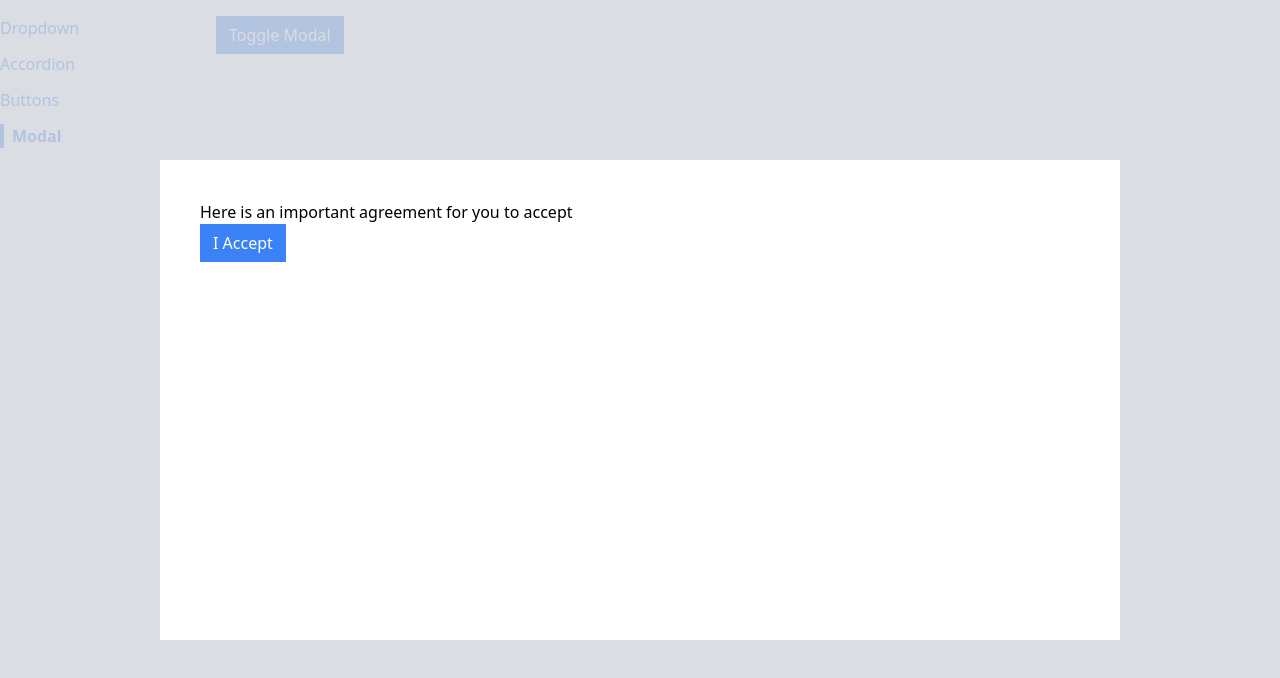
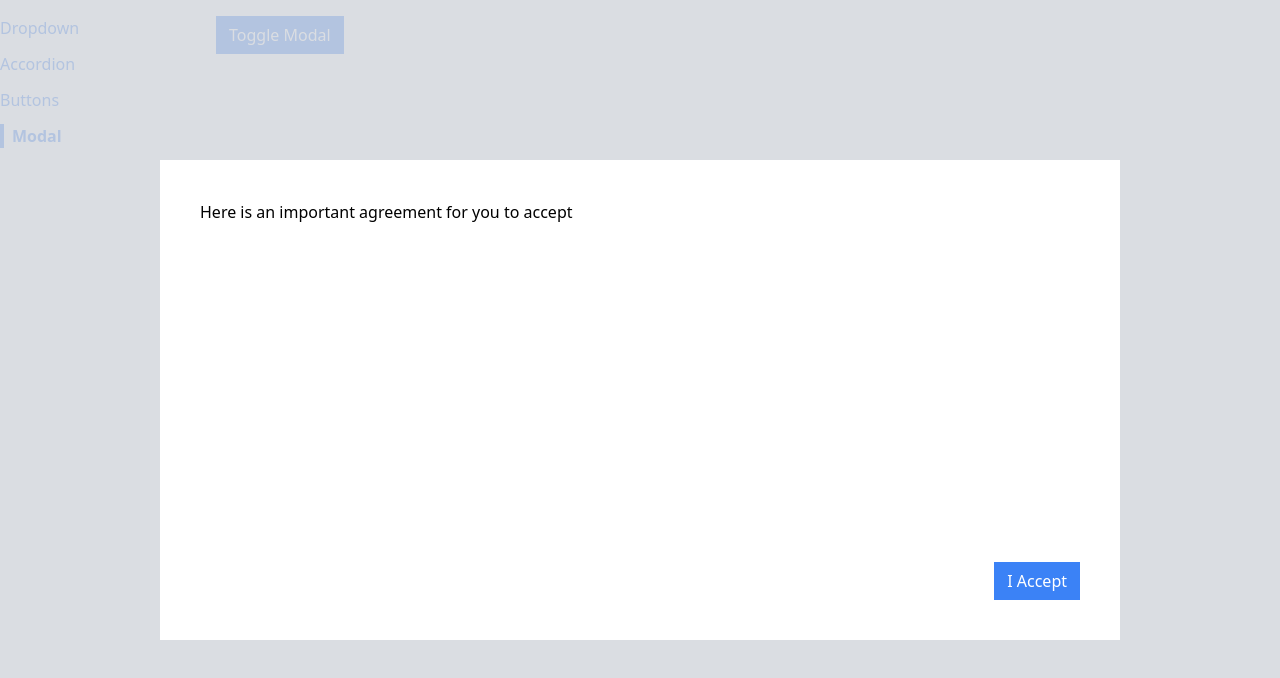
Before and after one commit to PedroMarMol/comps, a React (Create React App) app: page /modal in a window 1280 px wide. Both pictures are taken after a click on the button "Toggle Modal". Shown: the top 678 px of the page. Built offline with nearby package versions, Linux system fonts and the light colour scheme.

Commit message:
modal styling

```diff
--- a/src/components/Modal.js
+++ b/src/components/Modal.js
@@ -4,7 +4,14 @@ function Modal({ onClose, children, actionBar }) {
     return ReactDOM.createPortal(
         <div>
             <div onClick={onClose} className="absolute inset-0 bg-gray-300 opacity-80"></div>
-            <div className="absolute inset-40 p-10 bg-white">{children}{actionBar}</div>
+            <div className="absolute inset-40 p-10 bg-white">
+                <div className="flex flex-col justify-between h-full">
+                    {children}
+                    <div className="flex justify-end">
+                        {actionBar}
+                    </div>
+                </div>
+            </div>
         </div>,
         document.querySelector('.modal-container')
     );
```
